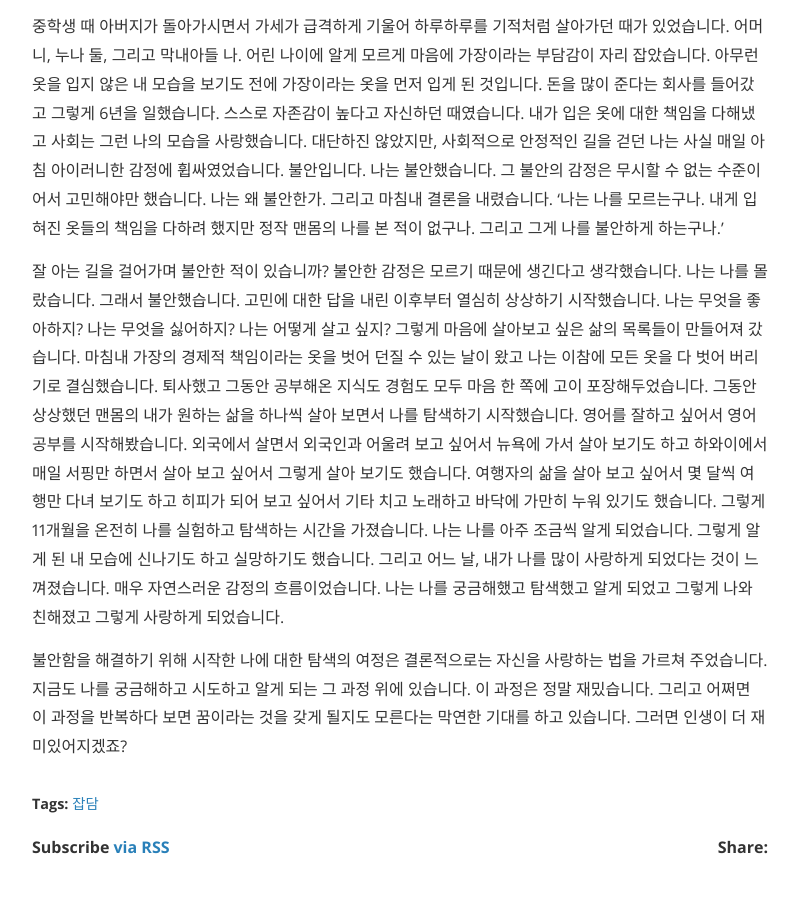
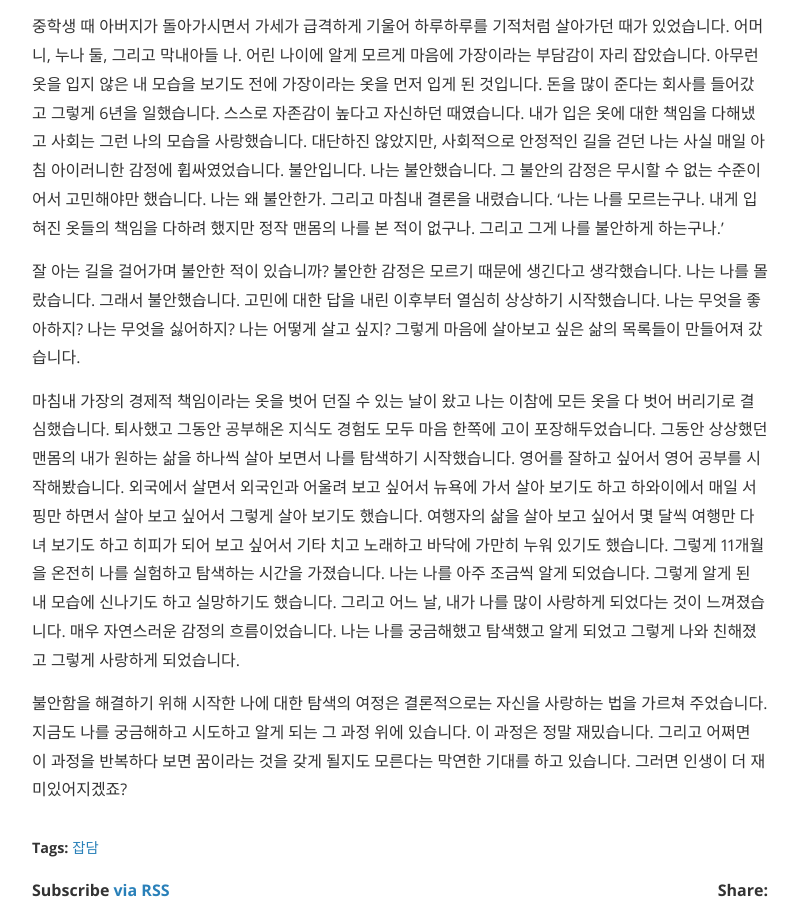
Before and after one commit to gminiy/gminiy.githup.io, a Jekyll site: the page built from _posts/2019-05-27-궁금해하고탐색하고알아아가기.md, in a window 1280 px wide and 900 px high, scrolled down 795 px. Shown: the whole window, without its empty margins (240-1039 px from the left). Built offline with Jekyll 4.4.1, drawn with Linux system fonts in a browser that asks for light colours; nearby versions of some CDN libraries.

```diff
--- a/_posts/2019-05-27-궁금해하고탐색하고알아아가기.md
+++ b/_posts/2019-05-27-궁금해하고탐색하고알아아가기.md
@@ -18,6 +18,7 @@ cover:  "/assets/instacode.png"
 
 잘 아는 길을 걸어가며 불안한 적이 있습니까? 불안한 감정은 모르기 때문에 생긴다고 생각했습니다. 나는 나를 몰랐습니다. 그래서 불안했습니다.
 고민에 대한 답을 내린 이후부터 열심히 상상하기 시작했습니다. 나는 무엇을 좋아하지? 나는 무엇을 싫어하지? 나는 어떻게 살고 싶지? 그렇게 마음에 살아보고 싶은 삶의 목록들이 만들어져 갔습니다.
-마침내 가장의 경제적 책임이라는 옷을 벗어 던질 수 있는 날이 왔고 나는 이참에 모든 옷을 다 벗어 버리기로 결심했습니다. 퇴사했고 그동안 공부해온 지식도 경험도 모두 마음 한 쪽에 고이 포장해두었습니다. 그동안 상상했던 맨몸의 내가 원하는 삶을 하나씩 살아 보면서 나를 탐색하기 시작했습니다. 영어를 잘하고 싶어서 영어 공부를 시작해봤습니다. 외국에서 살면서 외국인과 어울려 보고 싶어서 뉴욕에 가서 살아 보기도 하고 하와이에서 매일 서핑만 하면서 살아 보고 싶어서 그렇게 살아 보기도 했습니다. 여행자의 삶을 살아 보고 싶어서 몇 달씩 여행만 다녀 보기도 하고 히피가 되어 보고 싶어서 기타 치고 노래하고 바닥에 가만히 누워 있기도 했습니다. 그렇게 11개월을 온전히 나를 실험하고 탐색하는 시간을 가졌습니다. 나는 나를 아주 조금씩 알게 되었습니다. 그렇게 알게 된 내 모습에 신나기도 하고 실망하기도 했습니다. 그리고 어느 날, 내가 나를 많이 사랑하게 되었다는 것이 느껴졌습니다. 매우 자연스러운 감정의 흐름이었습니다. 나는 나를 궁금해했고 탐색했고 알게 되었고 그렇게 나와 친해졌고 그렇게 사랑하게 되었습니다.
+
+마침내 가장의 경제적 책임이라는 옷을 벗어 던질 수 있는 날이 왔고 나는 이참에 모든 옷을 다 벗어 버리기로 결심했습니다. 퇴사했고 그동안 공부해온 지식도 경험도 모두 마음 한쪽에 고이 포장해두었습니다. 그동안 상상했던 맨몸의 내가 원하는 삶을 하나씩 살아 보면서 나를 탐색하기 시작했습니다. 영어를 잘하고 싶어서 영어 공부를 시작해봤습니다. 외국에서 살면서 외국인과 어울려 보고 싶어서 뉴욕에 가서 살아 보기도 하고 하와이에서 매일 서핑만 하면서 살아 보고 싶어서 그렇게 살아 보기도 했습니다. 여행자의 삶을 살아 보고 싶어서 몇 달씩 여행만 다녀 보기도 하고 히피가 되어 보고 싶어서 기타 치고 노래하고 바닥에 가만히 누워 있기도 했습니다. 그렇게 11개월을 온전히 나를 실험하고 탐색하는 시간을 가졌습니다. 나는 나를 아주 조금씩 알게 되었습니다. 그렇게 알게 된 내 모습에 신나기도 하고 실망하기도 했습니다. 그리고 어느 날, 내가 나를 많이 사랑하게 되었다는 것이 느껴졌습니다. 매우 자연스러운 감정의 흐름이었습니다. 나는 나를 궁금해했고 탐색했고 알게 되었고 그렇게 나와 친해졌고 그렇게 사랑하게 되었습니다.
 
  불안함을 해결하기 위해 시작한 나에 대한 탐색의 여정은 결론적으로는 자신을 사랑하는 법을 가르쳐 주었습니다. 지금도 나를 궁금해하고 시도하고 알게 되는 그 과정 위에 있습니다. 이 과정은 정말 재밌습니다. 그리고 어쩌면 이 과정을 반복하다 보면 꿈이라는 것을 갖게 될지도 모른다는 막연한 기대를 하고 있습니다. 그러면 인생이 더 재미있어지겠죠?
```
